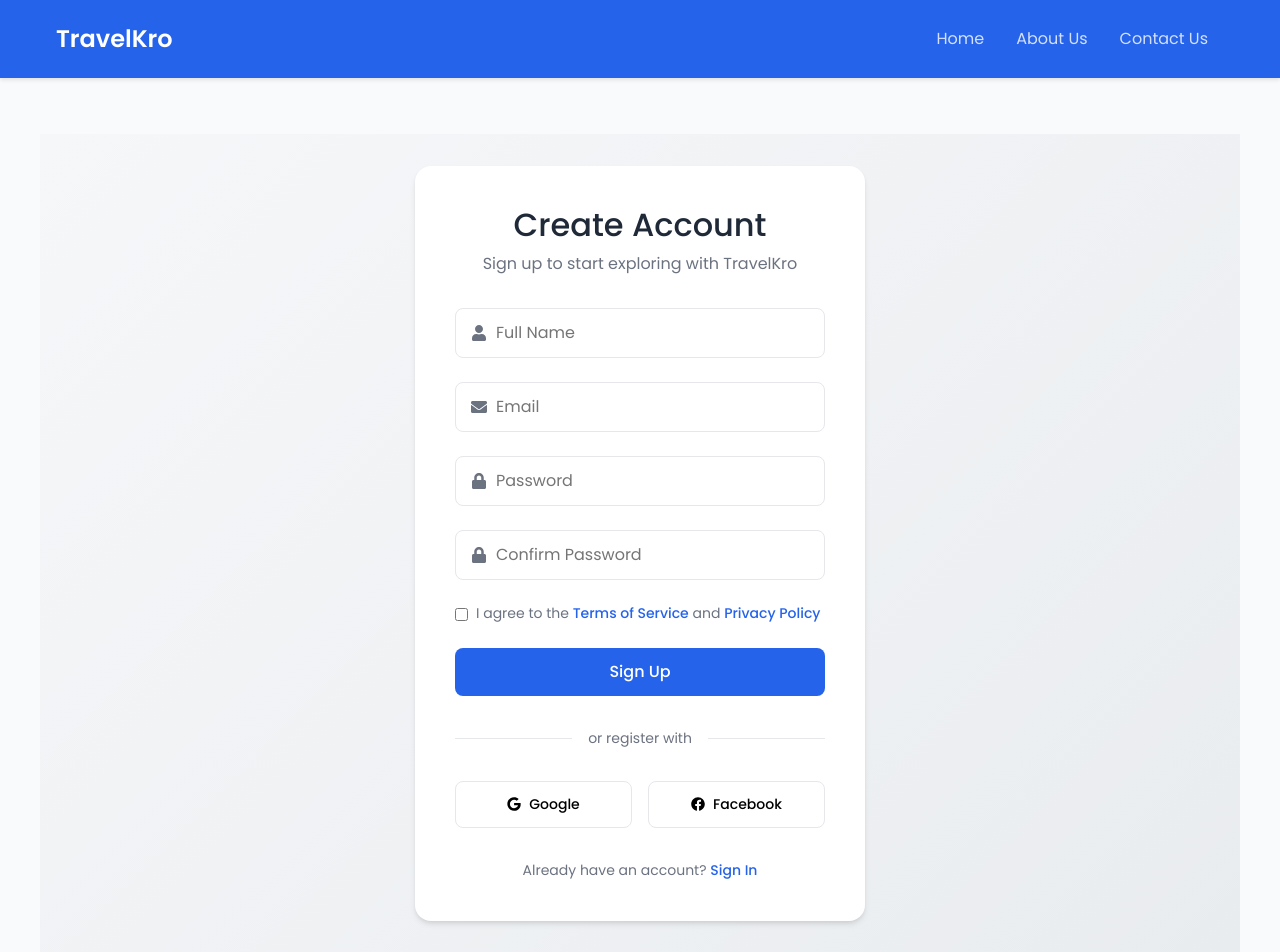
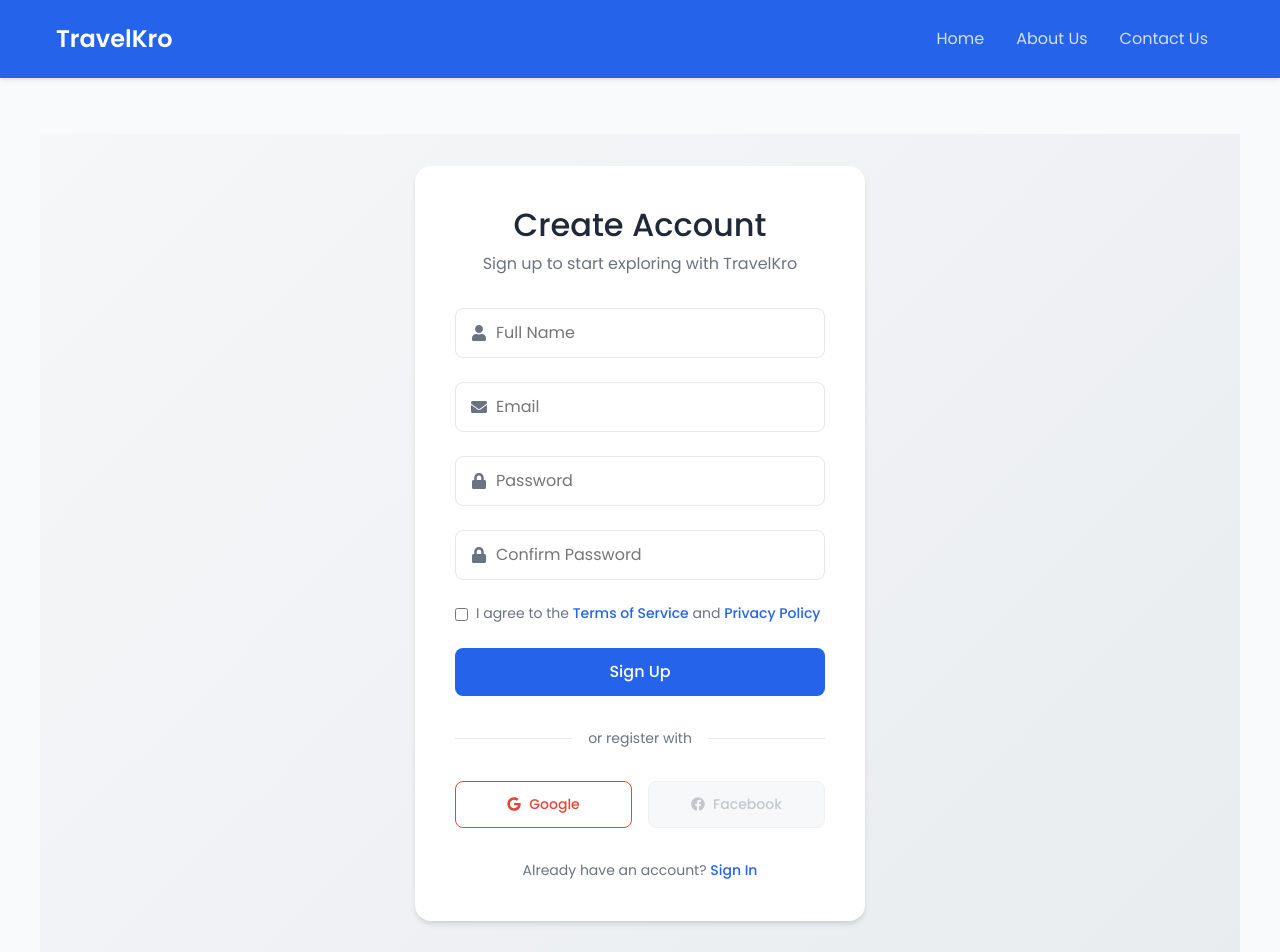
Before and after one commit to jagdtri2003/my-app, a React (Create React App) app: page /register in a window 1280 px wide. Shown: the top 952 px of the page. Built offline with nearby package versions, Linux system fonts and the light colour scheme; no server answers.

Commit message:
added google login

```diff
--- a/src/App.css
+++ b/src/App.css
@@ -1517,18 +1517,56 @@
   font-weight: 500;
   cursor: pointer;
   transition: all 0.2s ease-in-out;
+  position: relative;
+  overflow: hidden;
+}
+
+.social-button:before {
+  content: '';
+  position: absolute;
+  top: 0;
+  left: -100%;
+  width: 100%;
+  height: 100%;
+  background: linear-gradient(90deg, transparent, rgba(255, 255, 255, 0.2), transparent);
+  transition: all 0.4s ease-in-out;
+}
+
+.social-button:hover:before {
+  left: 100%;
+}
+
+.social-button.google {
+  border-color: #ea4335;
+  color: #ea4335;
 }
 
 .social-button.google:hover {
   background-color: #ea4335;
   color: white;
-  border-color: #ea4335;
+}
+
+.social-button.facebook {
+  border-color: #1877f2;
+  color: #1877f2;
 }
 
 .social-button.facebook:hover {
   background-color: #1877f2;
   color: white;
-  border-color: #1877f2;
+}
+
+.social-button:disabled {
+  opacity: 0.6;
+  cursor: not-allowed;
+  background-color: #f3f4f6;
+  border-color: #e5e7eb;
+  color: #9ca3af;
+}
+
+.social-button:disabled:before,
+.social-button:disabled:hover {
+  display: none;
 }
 
 .auth-footer {
--- a/src/components/Firebase.js
+++ b/src/components/Firebase.js
@@ -1,6 +1,6 @@
 import React from 'react'
 import { initializeApp } from "firebase/app";
-import { browserLocalPersistence, getAuth, setPersistence } from "firebase/auth";
+import { browserLocalPersistence, getAuth, setPersistence, GoogleAuthProvider } from "firebase/auth";
 import { getFirestore } from "firebase/firestore";
 
 // Firebase configuration
@@ -19,9 +19,15 @@
 // Initialize Firebase Authentication and get a reference to the service
 const auth = getAuth(app);
 
+// Initialize Google provider
+const googleProvider = new GoogleAuthProvider();
+googleProvider.setCustomParameters({
+  prompt: 'select_account'
+});
+
 // Enable persistence
 setPersistence(auth, browserLocalPersistence);
 
 const db = getFirestore(app);
 
-export { app, auth, db };
+export { app, auth, db, googleProvider };
--- a/src/components/Footer.js
+++ b/src/components/Footer.js
@@ -59,6 +59,7 @@
       <div className="footer-bottom">
         <div className="container">
           <p>&copy; {new Date().getFullYear()} TravelKro. All rights reserved.</p>
+          <p>Made with ❤️ by Jagdamba Tripathi</p>
         </div>
       </div>
     </footer>
--- a/src/components/Login.js
+++ b/src/components/Login.js
@@ -1,6 +1,6 @@
 import React, { useState } from 'react';
-import { signInWithEmailAndPassword } from 'firebase/auth';
-import { auth } from './Firebase';
+import { signInWithEmailAndPassword, signInWithPopup } from 'firebase/auth';
+import { auth, googleProvider } from './Firebase';
 import { Link, useNavigate } from 'react-router-dom';
 import { FaUser, FaLock, FaGoogle, FaFacebook } from 'react-icons/fa';
 
@@ -20,6 +20,19 @@
 
     try {
       await signInWithEmailAndPassword(auth, email, password);
+      navigate('/');
+    } catch (error) {
+      setError(error.message);
+      setLoading(false);
+    }
+  };
+
+  const handleGoogleSignIn = async () => {
+    setLoading(true);
+    setError('');
+
+    try {
+      await signInWithPopup(auth, googleProvider);
       navigate('/');
     } catch (error) {
       setError(error.message);
@@ -88,10 +101,14 @@
         </div>
 
         <div className="social-login">
-          <button className="social-button google">
+          <button
+            className="social-button google"
+            onClick={handleGoogleSignIn}
+            disabled={loading}
+          >
             <FaGoogle /> Google
           </button>
-          <button className="social-button facebook">
+          <button className="social-button facebook" disabled>
             <FaFacebook /> Facebook
           </button>
         </div>
--- a/src/components/Register.js
+++ b/src/components/Register.js
@@ -1,6 +1,6 @@
 import React, { useState } from 'react';
-import { createUserWithEmailAndPassword, updateProfile } from 'firebase/auth';
-import { auth } from './Firebase';
+import { createUserWithEmailAndPassword, updateProfile, signInWithPopup } from 'firebase/auth';
+import { auth, googleProvider } from './Firebase';
 import { Link, useNavigate } from 'react-router-dom';
 import { FaUser, FaLock, FaEnvelope, FaGoogle, FaFacebook } from 'react-icons/fa';
 
@@ -57,6 +57,25 @@
       localStorage.setItem('displayName', formData.name);
 
       // Navigate to home page
+      navigate('/');
+    } catch (error) {
+      setError(error.message);
+      setLoading(false);
+    }
+  };
+
+  const handleGoogleSignUp = async () => {
+    setLoading(true);
+    setError('');
+
+    try {
+      const result = await signInWithPopup(auth, googleProvider);
+
+      // Save the display name to localStorage if available
+      if (result.user.displayName) {
+        localStorage.setItem('displayName', result.user.displayName);
+      }
+
       navigate('/');
     } catch (error) {
       setError(error.message);
@@ -152,10 +171,14 @@
         </div>
 
         <div className="social-login">
-          <button className="social-button google">
+          <button
+            className="social-button google"
+            onClick={handleGoogleSignUp}
+            disabled={loading}
+          >
             <FaGoogle /> Google
           </button>
-          <button className="social-button facebook">
+          <button className="social-button facebook" disabled>
             <FaFacebook /> Facebook
           </button>
         </div>
```
